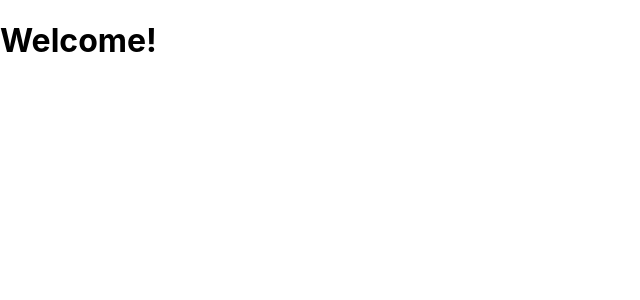
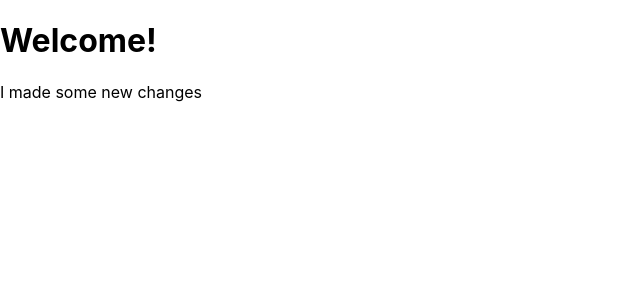
Before and after one commit to christianbogo/cutter-coach, a React (Create React App) app: page / in a window 1280 px wide. Shown: the top 300 px of the page, without its empty margins (0-640 px from the left). Built offline with nearby package versions, Linux system fonts and the light colour scheme.

Commit message:
feat: add message to welcome header in App component

```diff
--- a/src/App.tsx
+++ b/src/App.tsx
@@ -5,6 +5,7 @@ function App() {
     <div className="App">
       <header className="App-header">
         <h1>Welcome!</h1>
+        <p>I made some new changes</p>
       </header>
     </div>
   );
```
Also changed, not shown: 1 other file (tests, documents, lock files or other folders).
